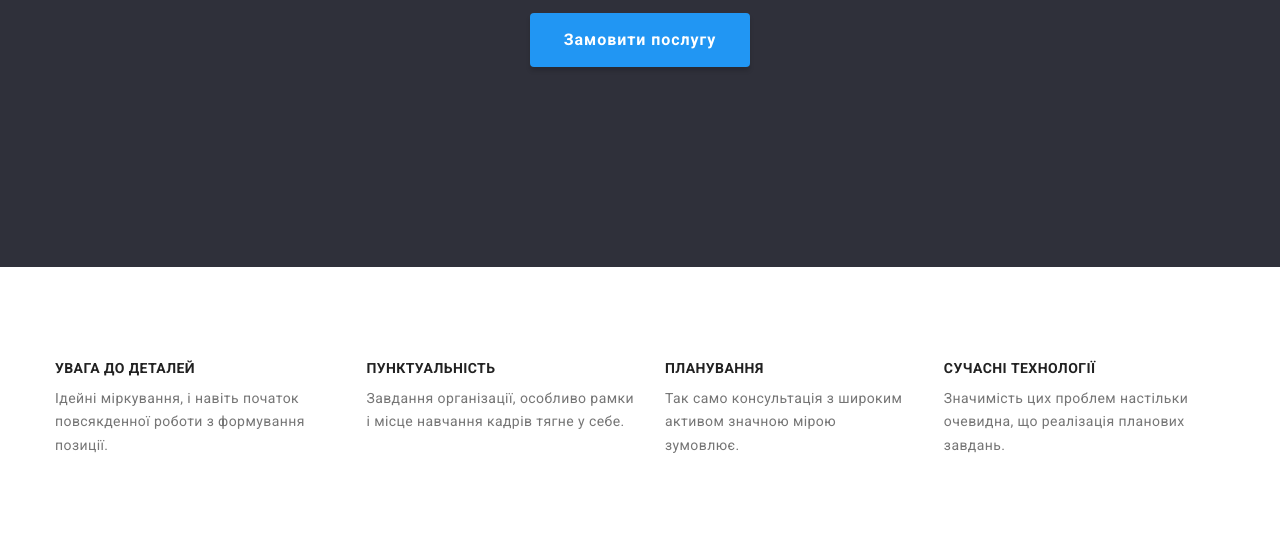
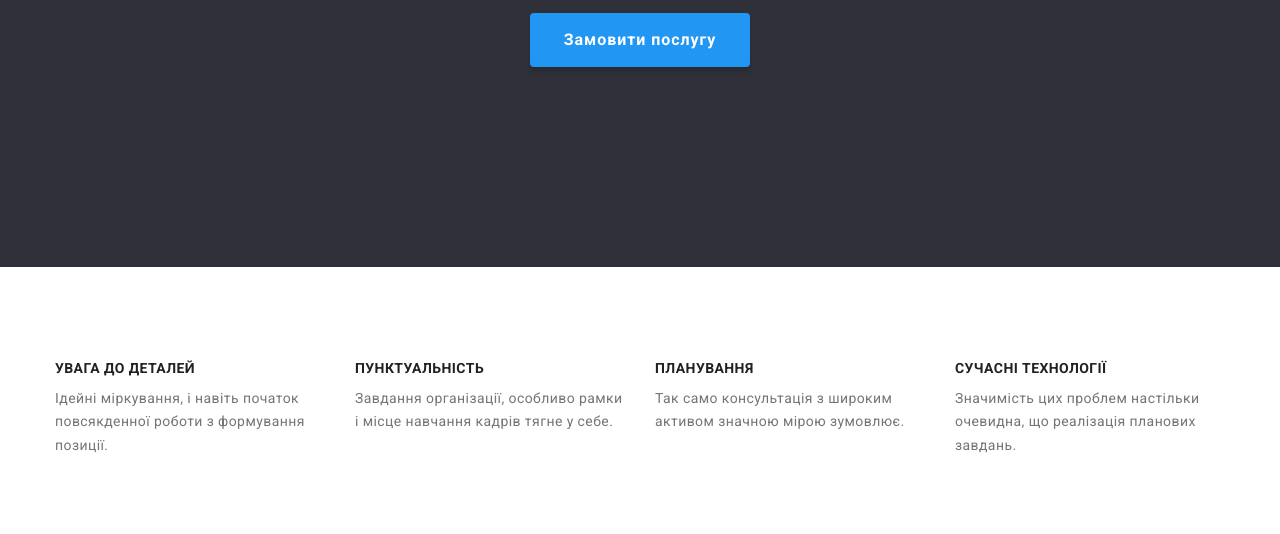
Before and after one commit to IOksa/goit-markup-hw-03, a plain HTML site: page index.html in a window 1280 px wide. Shown: the part 418-952 px from the top of the page. Drawn offline with nearby package versions, Linux system fonts and the light colour scheme.

Commit message:
update files

```diff
--- a/css/styles.css
+++ b/css/styles.css
@@ -79,23 +79,17 @@ header{
 
     display:flex;
     align-items: center;
-    /* justify-content: space-between;
-
-    flex-grow: 1; */
-
 
 
 }
 .header-nav {
     display: flex;
-    flex-grow: 1;
     align-items: center;
 
 }
 .site-nav {
     display: flex;
     align-items: center;
-    /*justify-content: space-between; */
     gap: 50px;
 
     margin-left: 93px;
@@ -104,6 +98,8 @@ header{
     display: flex;
     justify-content: flex-end;
     gap: 50px;
+
+    margin-left: auto;
 }
 
 
@@ -256,11 +252,13 @@ header .logo{
 
 .advantages-list{
     display:flex;
-    /* align-items: center; */
     gap: 30px;
 
 }
+.advantages-item{
+    flex-basis: calc((100% - 90px) / 4);
 
+}
 .advantages-header{
     color: var(--secondary-text-color);
     font-size: 14px;
--- a/index.html
+++ b/index.html
@@ -70,27 +70,27 @@
           <!-- Переваги потім скрити -->
           <h2 class="visually-hidden">Наші Переваги</h2>
           <ul class="advantages-list list">
-            <li>
+            <li class="advantages-item">
               <h3 class="advantages-header">Увага до деталей</h3>
               <p class="advantages-text">
                 Ідейні міркування, і навіть початок повсякденної роботи з
                 формування позиції.
               </p>
             </li>
-            <li>
+            <li class="advantages-item">
               <h3 class="advantages-header">Пунктуальність</h3>
               <p class="advantages-text">
                 Завдання організації, особливо рамки і місце навчання кадрів
                 тягне у себе.
               </p>
             </li>
-            <li>
+            <li class="advantages-item">
               <h3 class="advantages-header">Планування</h3>
               <p class="advantages-text">
                 Так само консультація з широким активом значною мірою зумовлює.
               </p>
             </li>
-            <li>
+            <li class="advantages-item">
               <h3 class="advantages-header">Сучасні технології</h3>
               <p class="advantages-text">
                 Значимість цих проблем настільки очевидна, що реалізація
```
Also changed, not shown: portfolio.html (+4 -2 lines).
